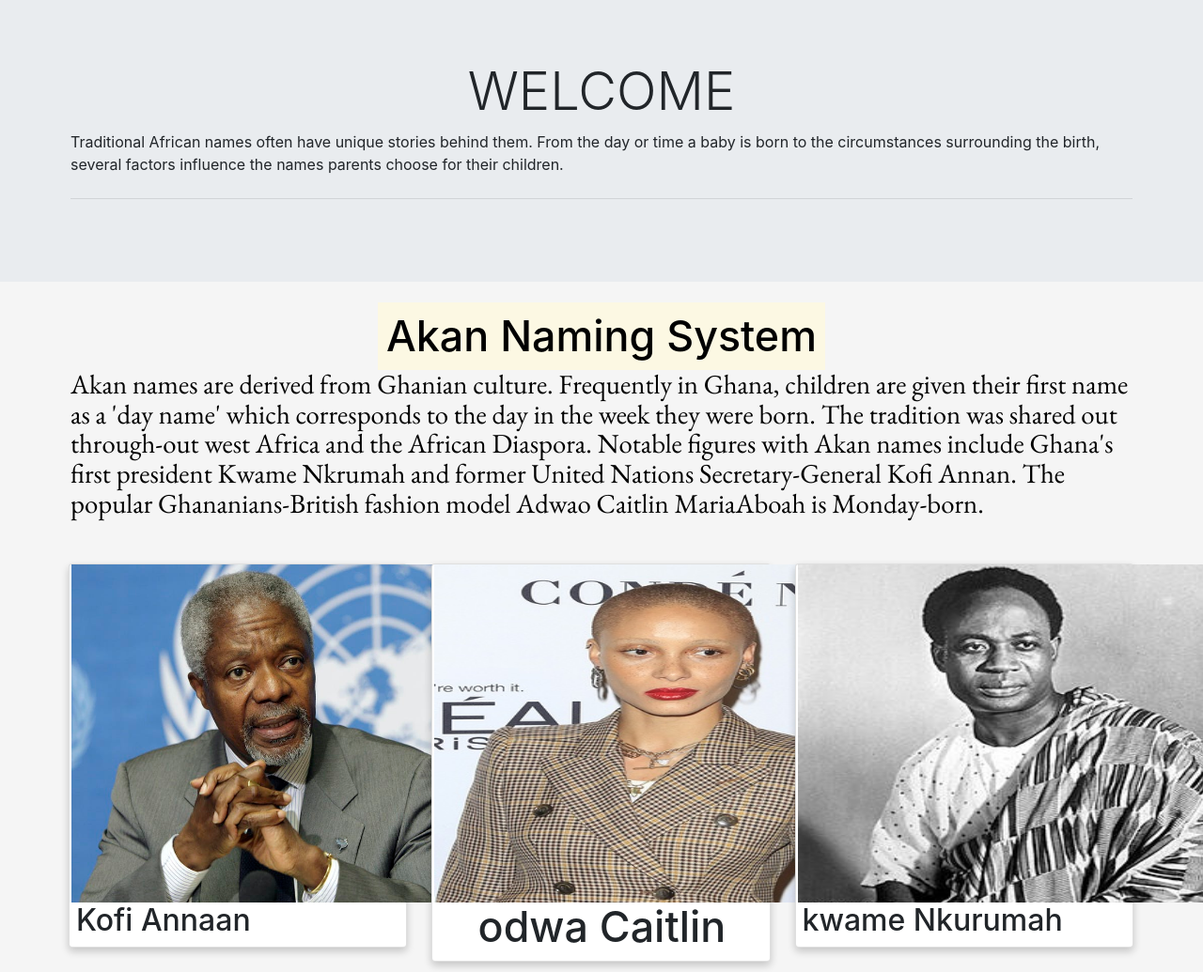
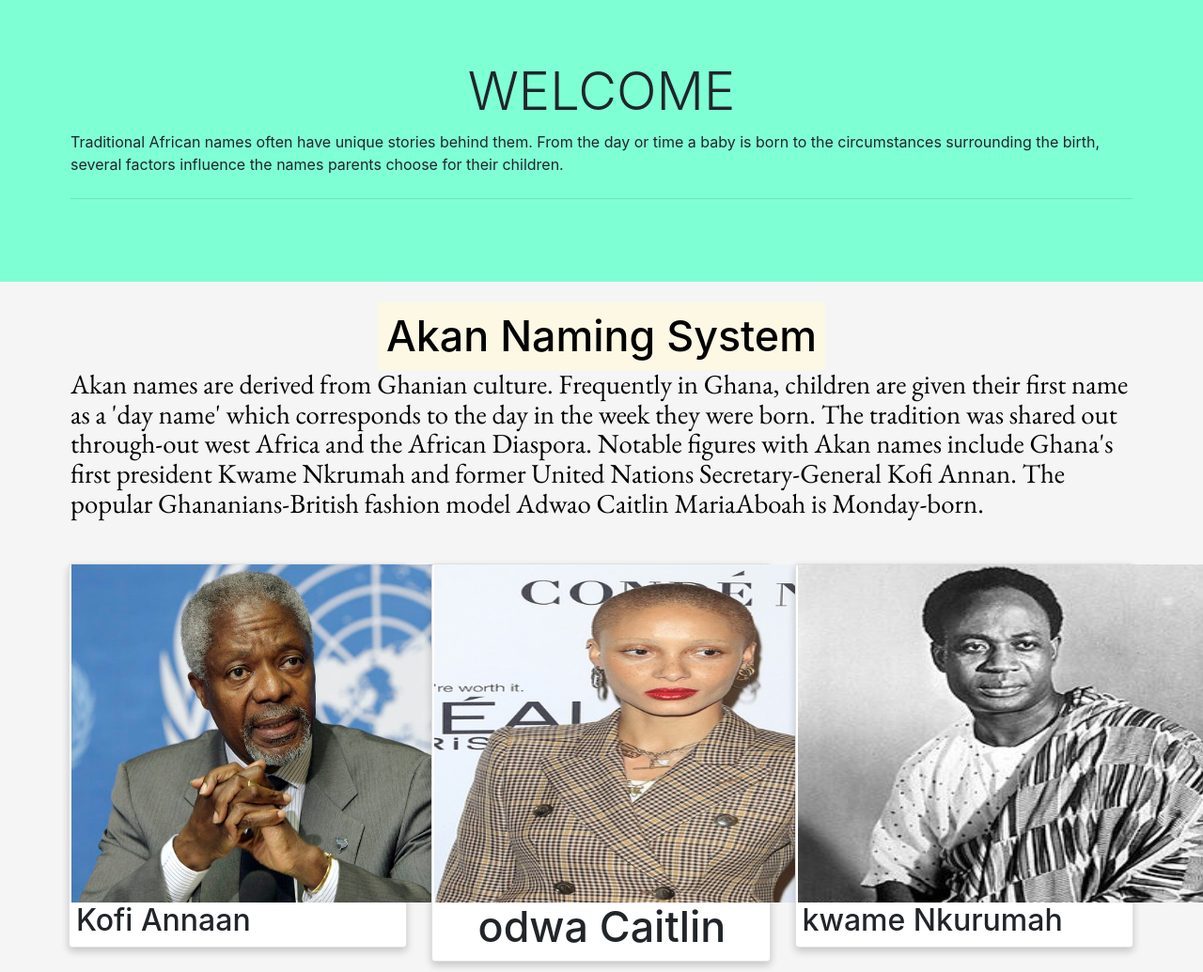
Before and after one commit to EidAbdullahi/Akan-Name, a plain HTML site: page index.html in a window 1280 px wide. Shown: the top 1035 px of the page at 94% size. Drawn offline with nearby package versions, Linux system fonts and the light colour scheme.

Commit message:
commit all changes

```diff
--- a/index.html
+++ b/index.html
@@ -14,7 +14,7 @@
 
 <body>
 
-    <div class="jumbotron jumbotron-fluid">
+    <div class="jumbotron jumbotron-fluid" style="background-color: aquamarine;">
       <div class="container">
         <h1 class="display-4"> WELCOME</h1>
         <p>Traditional African names often have unique stories behind them.
```
